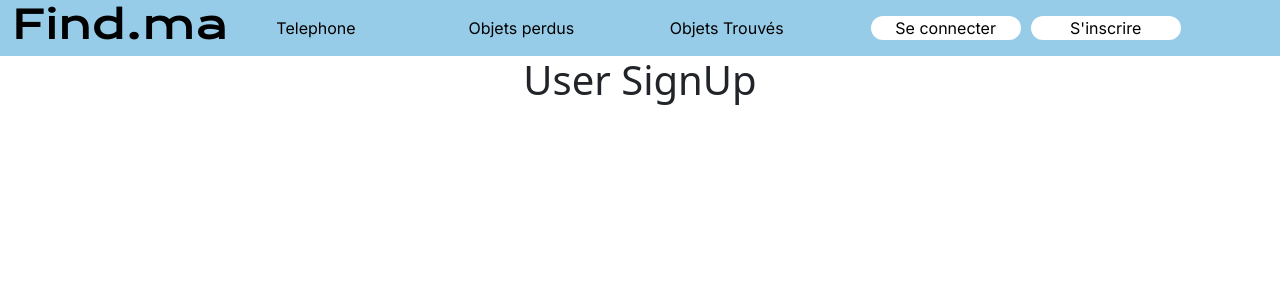
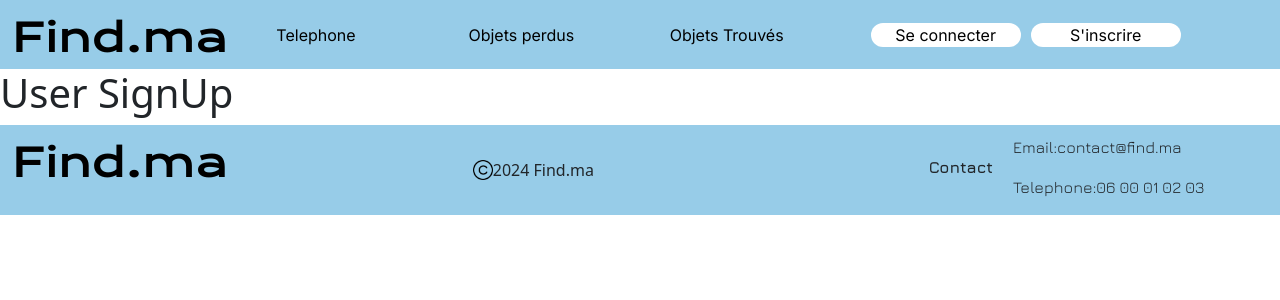
Before and after one commit to Projet-Stage-Find-ma/Projet-Find-ma-front-end, a React (Create React App) app: page /UserSignUp in a window 1280 px wide. Shown: the top 300 px of the page. Built offline with nearby package versions, Linux system fonts and the light colour scheme.

Commit message:
footer v1

```diff
--- a/public/index.html
+++ b/public/index.html
@@ -24,7 +24,7 @@
       work correctly both with client-side routing and a non-root public URL.
       Learn how to configure a non-root public URL by running `npm run build`.
     -->
-    <link rel="stylesheet" href="bootstrap.min.css">
+    <!-- <link rel="stylesheet" href="bootstrap.min.css"> -->
     <title>React App</title>
   </head>
   <body>
--- a/src/App.js
+++ b/src/App.js
@@ -12,6 +12,7 @@ import LostList from './Components/I_lost';
 import NavBar from './Components/layout/navbar';
 import UserLogin from './Components/UserConnection/UserLogin';
 import UserSignUp from './Components/UserConnection/UserSignUp';
+import Footer from './Components/layout/footer';
 
 function App() {
   return <>
@@ -29,6 +30,8 @@ function App() {
 
     </Routes>
 
+    <Footer></Footer>
+
 
   </>
 }
--- /dev/null
+++ b/src/Components/layout/footer.css
@@ -0,0 +1,44 @@
+
+
+@import url('https://fonts.googleapis.com/css2?family=Jura:wght@300..700&display=swap');
+
+footer
+{
+    background-color: rgb(151, 204, 232);
+}
+
+
+
+.copyright
+{
+    text-align: center;
+    display: flex;
+    justify-content: center;
+    align-items: center;
+
+}
+
+.contact
+{
+
+display: flex;
+justify-content: center;
+align-items: center;
+margin-top: 10px;
+
+
+}
+
+.contactLabel
+{
+    font-family: 'Jura';
+    font-weight: bolder;
+}
+
+.contactInfo
+{
+    margin-left: 20px;
+    font-family: "Jura";
+
+
+}
--- a/src/Components/layout/footer.js
+++ b/src/Components/layout/footer.js
@@ -1,7 +1,27 @@
 
-
+import { Link } from "react-router-dom"
+import './footer.css'
 export default function Footer()
 {
 
 
+    return <footer className="container-fluid">
+
+       <div class="row">
+       <Link className="Logo col-md-2 col-sm-12 Logo " to='/'><h1 className="" >Find.ma</h1></Link>
+
+            <div className=" col-md-6 col-sm-6 copyright">
+                <img src="media/copyright.png" width="20px" alt="" />
+                <span>2024 Find.ma</span>
+            </div>
+
+            <div className="col-md-4 col-sm-6 contact" >
+                <p className="contactLabel">Contact</p>
+                <div className="contactInfo">
+                    <p>Email:contact@find.ma</p>
+                    <p>Telephone:06 00 01 02 03</p>
+                </div>
+            </div>
+       </div>
+    </footer>
 }
--- a/src/Components/layout/navbar.css
+++ b/src/Components/layout/navbar.css
@@ -10,18 +10,19 @@ nav{
 
 }
 
-h1
-{
-    text-align: center;
 
-
-}
 
 .Logo
 {
+
     font-family: 'Krona One';
     text-decoration: none;
     color: black;
+    margin-top: 13px;
+
+   text-align: center;
+
+
 }
 .link
 {
@@ -29,8 +30,6 @@ h1
     color: black;
     font-family: 'Inter';
     text-align: center;
-
-
 
 
 }
@@ -41,10 +40,6 @@ h1
 
   display: flex;
   align-items: center;
-
-
-
-
 
 }
 
--- a/src/Components/layout/navbar.js
+++ b/src/Components/layout/navbar.js
@@ -9,8 +9,8 @@ export default function NavBar()
 
     return <nav className="container-fluid">
 
-        <div class="row">
-            <h1 className="col-12 col-md-2 col-lg-2" ><Link className="Logo" to='/'>Find.ma</Link></h1>
+        <div class="row align-item-center">
+        <Link className="Logo col-md-2 col-sm-12 Logo " to='/'><h1 className="" >Find.ma</h1></Link>
 
             <div className="row col-12 col-md-10 col-lg-6 pagesLink">
                 <Link className=" col-4 link" to="/phone">Telephone</Link>
```
Also changed, not shown: public/media/copyright.png (added).
